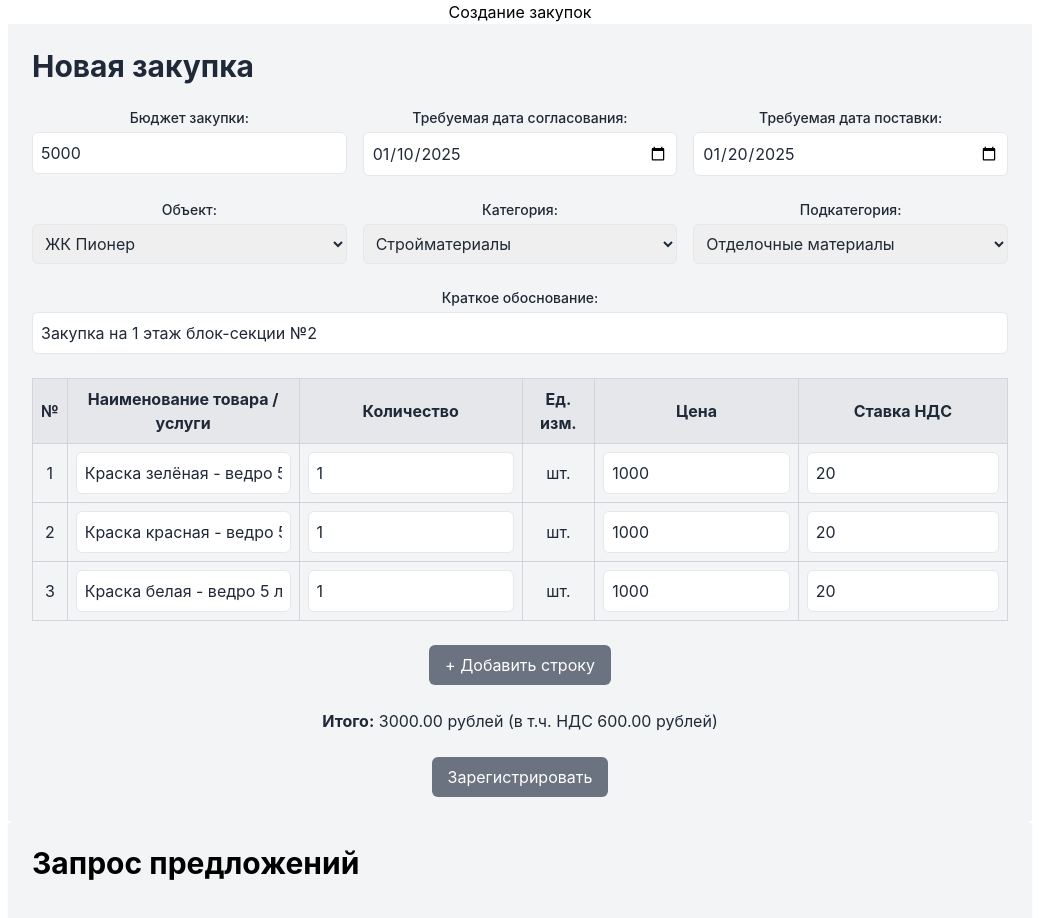
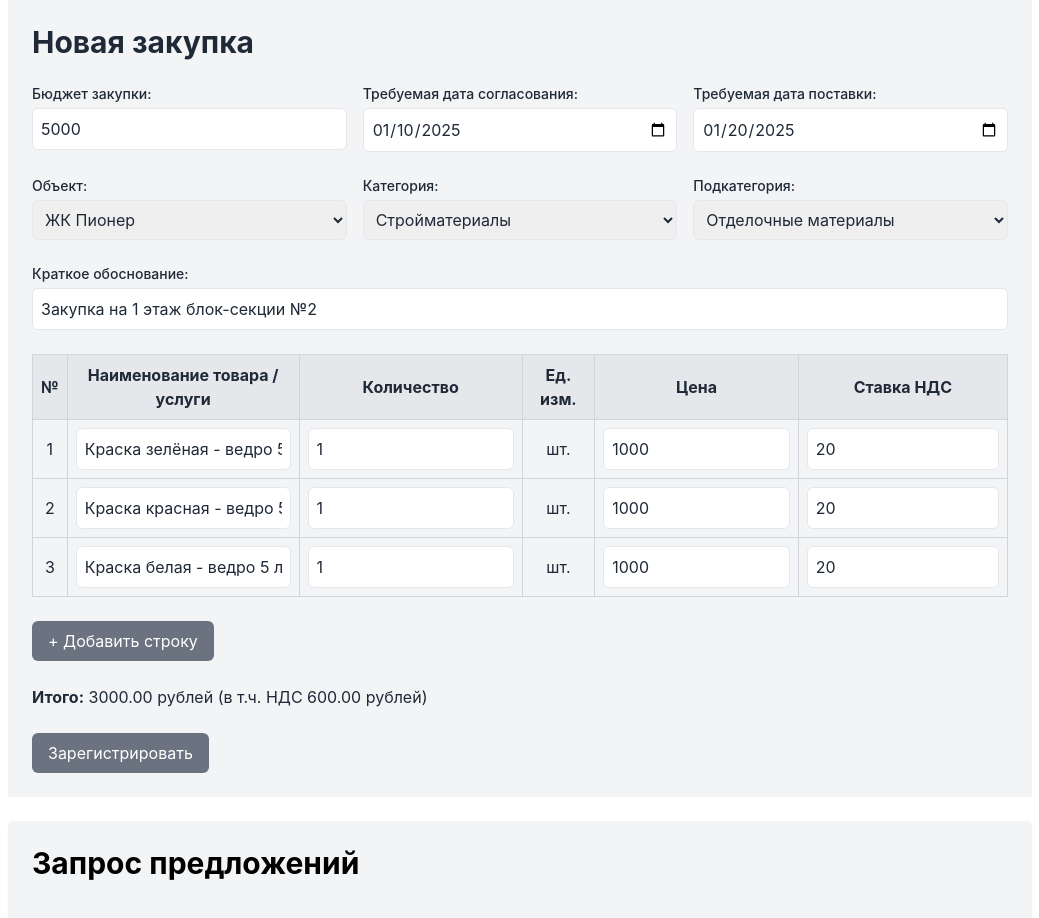
Before and after one commit to Optoed/big-business, a React (Create React App) app: page / in a window 1280 px wide. Shown: the top 918 px of the page, without its empty margins (120-1159 px from the left). Built offline with nearby package versions, Linux system fonts and the light colour scheme.

Commit message:
0.0.2: add spaces between components

```diff
--- a/src/App.tsx
+++ b/src/App.tsx
@@ -5,8 +5,7 @@ import PurchaseForm from './components/PurchaseForm'; // Это первая ф
 
 function App() {
   return (
-    <div className="App">
-      <h1>Создание закупок</h1>
+    <div className="space-y-6">
       <PurchaseForm />
       <RequestForm />
     </div>
```
